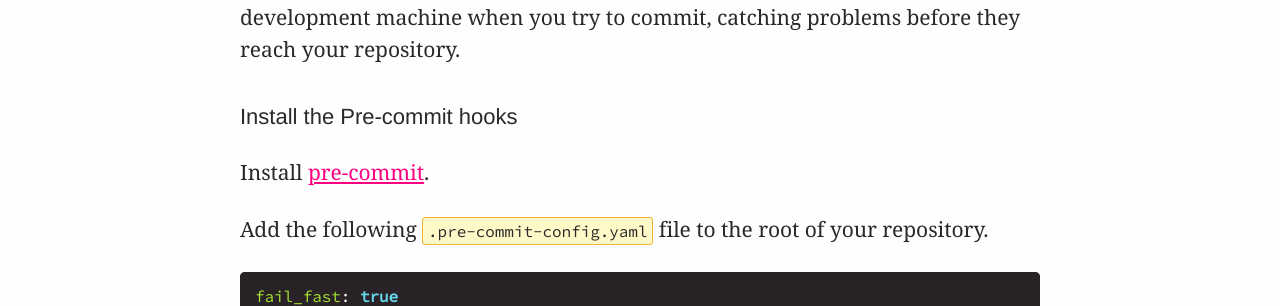
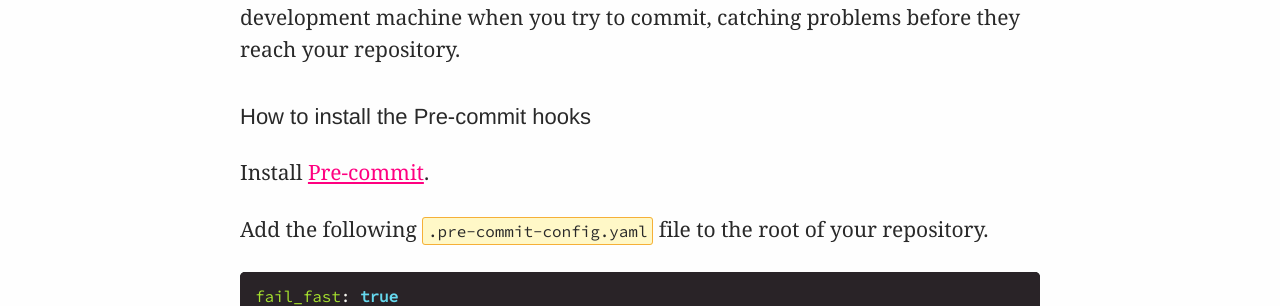
Before and after one commit to explodinglabs/explodinglabs.github.io, a Jekyll site: the page built from docs/_posts/python/2021-07-01-code-quality-pre-commit.markdown, in a window 1280 px wide. Shown: the part 479-785 px from the top of the page. Built offline with Jekyll 4.4.1, drawn with Linux system fonts in a browser that asks for light colours.

Commit message:
Update 2021-07-01-code-quality-pre-commit.markdown

```diff
--- a/docs/_posts/python/2021-07-01-code-quality-pre-commit.markdown
+++ b/docs/_posts/python/2021-07-01-code-quality-pre-commit.markdown
@@ -25,9 +25,9 @@ Installing these Pre-commit hooks will run these checks locally on your
 development machine when you try to commit, catching problems before they
 reach your repository.
 
-## Install the Pre-commit hooks
+## How to install the Pre-commit hooks
 
-Install [pre-commit](https://pre-commit.com).
+Install [Pre-commit](https://pre-commit.com).
 
 Add the following `.pre-commit-config.yaml` file to the root of your
 repository.
```
